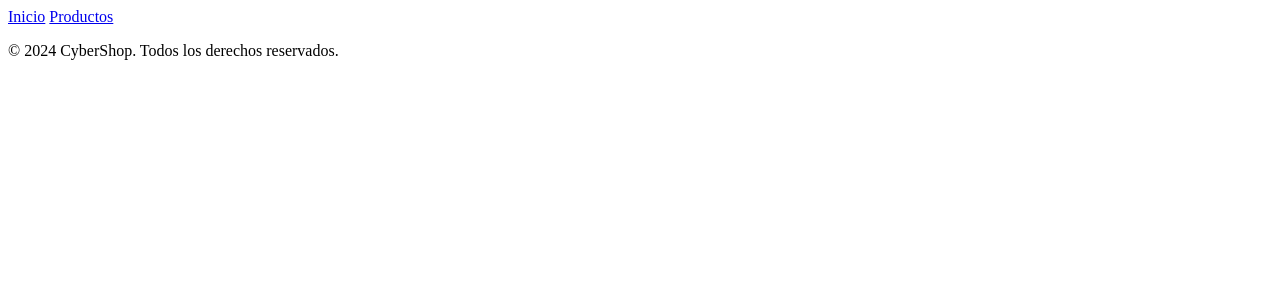
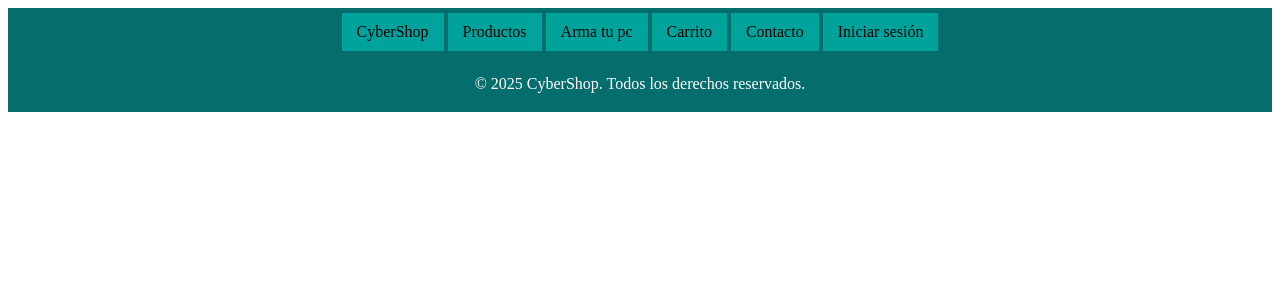
Before and after one commit to Leoperesp/Cyberstore, a Django app: template templates/base.html in a window 1280 px wide. Shown: the top 300 px of the page. Run offline with Django 3.2, Linux system fonts and the light colour scheme; the template is opened without the code that fills it, so the values that code supplies are empty.

Commit message:
Incorporacion de estilo para plantillas, actualizacion a las tablas de los usuarios.

```diff
--- a/cybershop/settings.py
+++ b/cybershop/settings.py
@@ -118,6 +118,9 @@ USE_TZ = True
 # https://docs.djangoproject.com/en/5.2/howto/static-files/
 
 STATIC_URL = 'static/'
+STATICFILES_DIRS = [
+    os.path.join(BASE_DIR, 'static'),
+]
 
 # Default primary key field type
 # https://docs.djangoproject.com/en/5.2/ref/settings/#default-auto-field
--- /dev/null
+++ b/static/css/base.css
@@ -0,0 +1,33 @@
+.nav-links {
+  display: inline-block;
+  background: rgb(0, 163, 155);
+  text-decoration: none;
+  color: var(--text-dark);
+  font-weight: 500;
+  transition: color 0.3s ease;
+  padding: 10px 15px;
+}
+
+.nav-links:hover {
+  background: var(--primary-color);
+  color: white;
+  border-radius: 5px;
+}
+
+nav {
+  background-color: rgb(6, 109, 109);
+  text-align: center;
+  margin: auto;
+  padding: 5px 0;
+}
+
+footer {
+  background-color: rgb(6, 109, 109);
+  text-align: center;
+  margin: auto;
+  padding: 3px 0;
+  color: white;
+  position: relative;
+  bottom: 0;
+  width: 100%;
+}
--- a/templates/base.html
+++ b/templates/base.html
@@ -1,16 +1,27 @@
+{% load static %}
 <!DOCTYPE html>
 <html lang="es">
 <head>
     <meta charset="UTF-8">
     <meta name="viewport" content="width=device-width, initial-scale=1.0">
+    <link rel="stylesheet" href="{% static 'css/base.css' %}">
     <title>{% block title %}CyberShop{% endblock %}</title>
     </head>
 <body>
     <header>
-        <nav>
-            <a href="/">Inicio</a>
-            <a href="/store/">Productos</a>
-            </nav>
+        <nav class="navbar">
+            <a class="nav-links" href="/">CyberShop</a>
+            <a class="nav-links" href="/store/">Productos</a>
+            <a class="nav-links" href="#">Arma tu pc</a>
+            <a class="nav-links" href="/cart/">Carrito</a>
+            <a class="nav-links" href="/contact/">Contacto</a>
+
+            {% if user.is_authenticated %}
+                <a class="nav-links" href="/logout/">Cerrar sesión</a>
+            {% else %}
+                <a class="nav-links" href="/login/">Iniciar sesión</a>
+            {% endif %}
+        </nav>
     </header>
 
     <main>
@@ -19,7 +30,7 @@
     </main>
 
     <footer>
-        <p>&copy; 2024 CyberShop. Todos los derechos reservados.</p>
+        <p>&copy; 2025 CyberShop. Todos los derechos reservados.</p>
     </footer>
 </body>
 </html>
```
Also changed, not shown: users/migrations/0002_user_address_user_phone_number.py (added).
